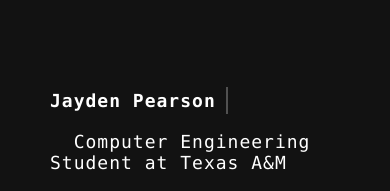
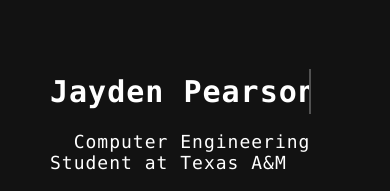
Before and after one commit to jaydenpearson/portfolio, a plain HTML site: page index.html in a window 390 px wide. Shown: the top 191 px of the page. Drawn offline with Linux system fonts and the light colour scheme.

Commit message:
Header font size larger

```diff
--- a/style.css
+++ b/style.css
@@ -286,7 +286,7 @@
 /* Media Queries for iPhone screens */
 @media (max-width: 48rem) { /* 768px */
     #typed-text {
-        font-size: 1.125rem;
+        font-size: 1.875rem;
         max-width: 90%;
     }
     .container {
```
